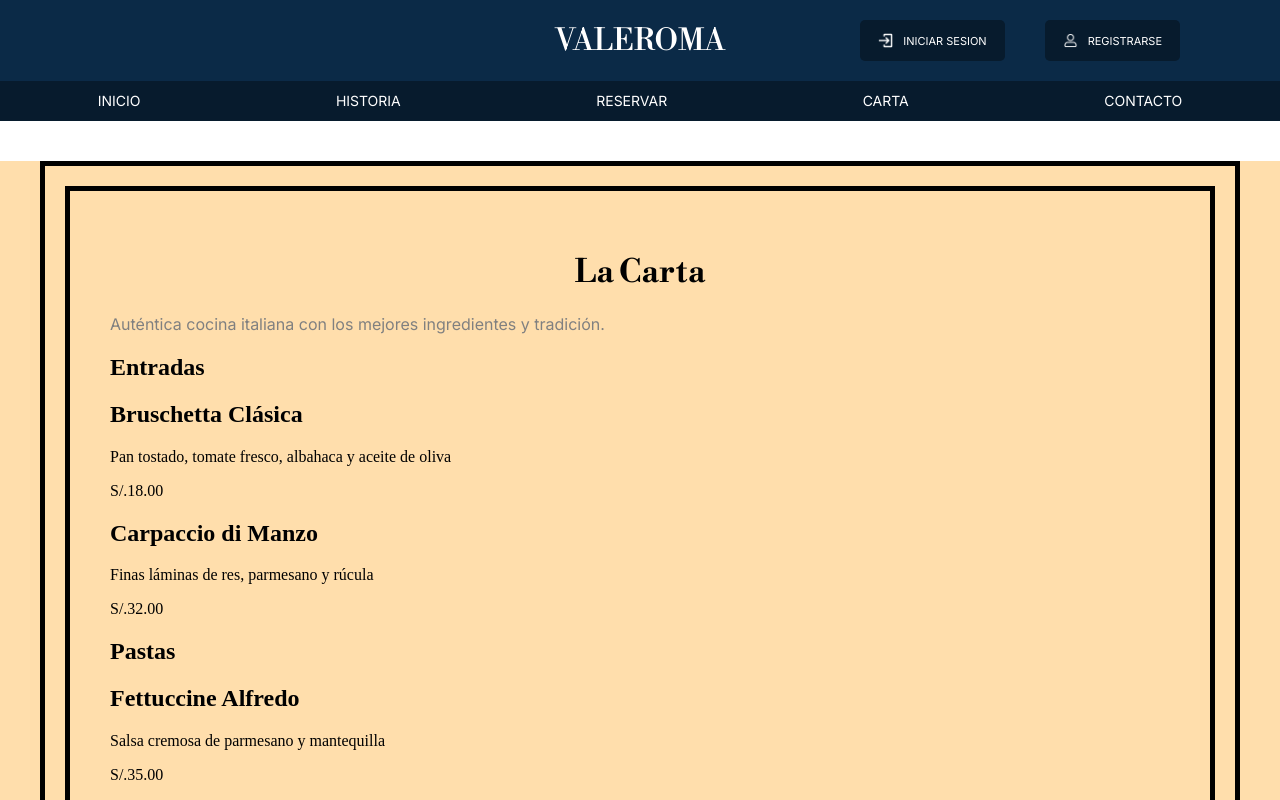
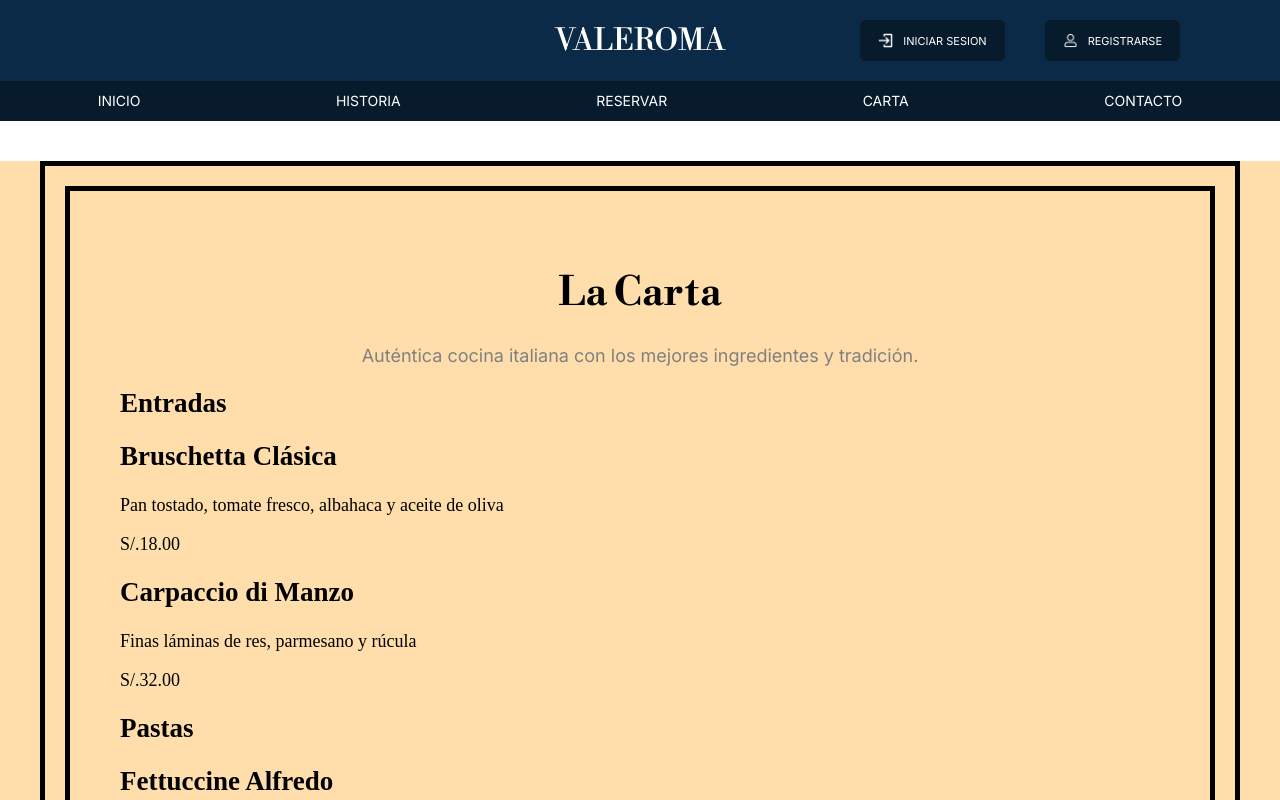
Before and after one commit to LonerStyles/restaurante-valeroma, a React (Vite) app: page / in a window 1280 px wide. Shown: the top 800 px of the page. Built offline with nearby package versions, Linux system fonts and the light colour scheme.

Commit message:
carta y plato, falta estilizar

```diff
--- a/src/styles/Carta.css
+++ b/src/styles/Carta.css
@@ -1,5 +1,6 @@
 .a{
-    background-color: #FFDEAC;
+    background-color: #ffdeac;
+    font-size: 18px;
 }
 
 .ex-border{
@@ -11,20 +12,20 @@
 
 .in-border{
   border: 5px solid black;
-  padding: 40px;
+  padding: 50px;
 }
 
 .main-tittle {
     font-family: Libre bodoni, sans-serif;
     color: black;
     text-align: center;
+    font-size: 40px;
 }
 
 .main-desc {
     font-family: Inter, sans-serif;
     color: gray;
-    align-items: center;
-    justify-content: center;
+    text-align: center;
 }
 
 .tittle {
```
